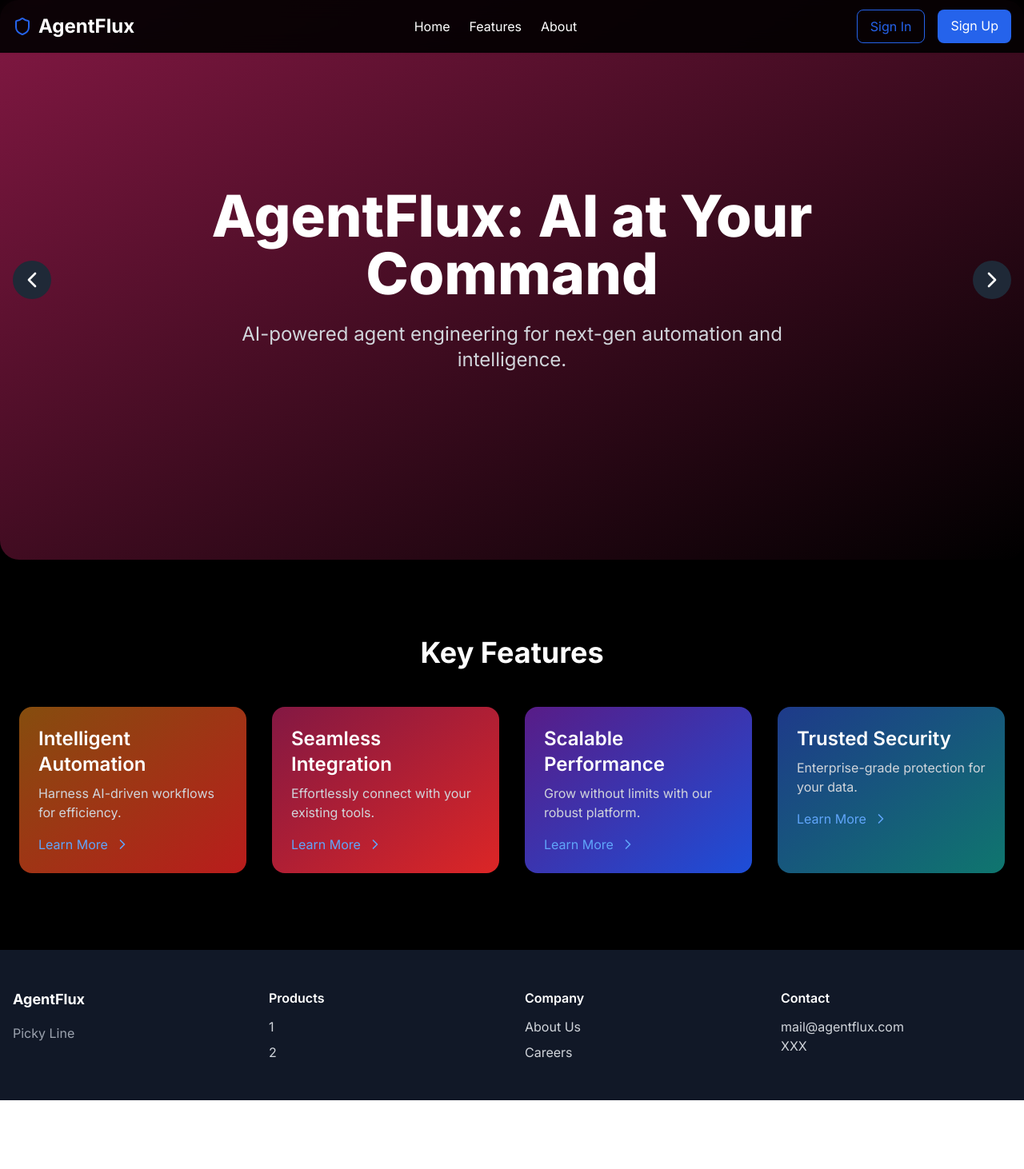
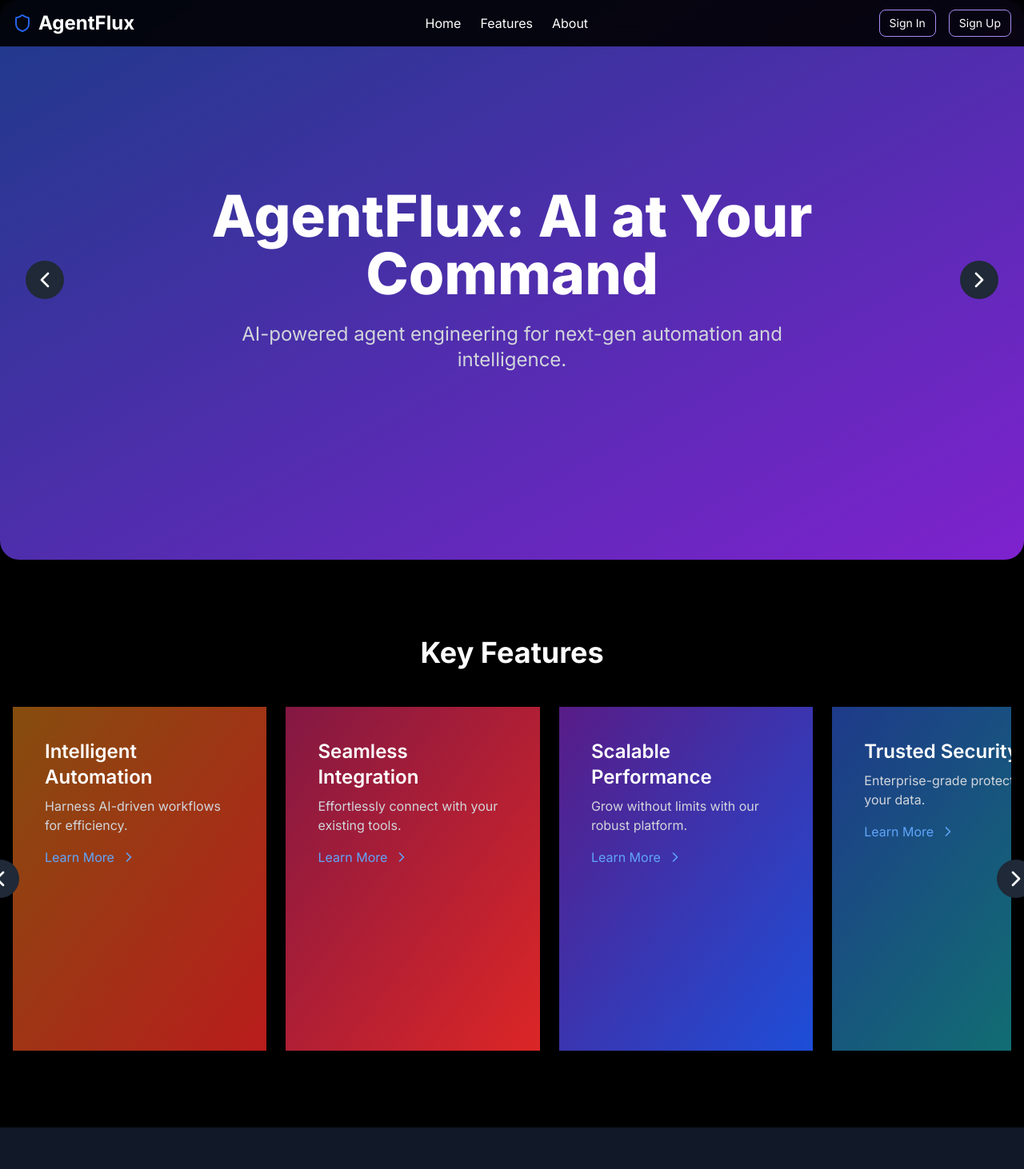
Before and after one commit to ShashankDahake7/AgentFlux, a Next.js app in the folder next-app/: page / in a window 1280 px wide. Shown: the top 1462 px of the page at 80% size. Before the commit the page ends 1376 px from the top, so only its background shows below. Built offline with nearby package versions, Linux system fonts and the light colour scheme; no server answers.

Commit message:
some ui changes

```diff
--- a/next-app/components/FeatureCard.tsx
+++ b/next-app/components/FeatureCard.tsx
@@ -15,7 +15,7 @@ interface FeatureCardProps {
 const FeatureCard: React.FC<FeatureCardProps> = ({ title, description, videoSrc, gradient }) => (
     <motion.div
         whileHover={{ scale: 1.05 }}
-        className={`relative p-6 rounded-2xl text-white shadow-lg hover:shadow-2xl transition-all overflow-hidden ${gradient || 'bg-gradient-to-br from-gray-900 to-gray-800'}`}
+        className={`relative p-10 text-white shadow-lg hover:shadow-2xl transition-all overflow-hidden ${gradient || 'bg-gradient-to-br from-gray-900 to-gray-800'}`}
     >
         {/* Background Video */}
         {videoSrc && (
@@ -25,7 +25,7 @@ const FeatureCard: React.FC<FeatureCardProps> = ({ title, description, videoSrc,
         )}
 
         {/* Content */}
-        <div className="relative z-10">
+        <div className="h-[350px] relative z-10">
             <h3 className="text-2xl font-semibold mb-2">{title}</h3>
             <p className="text-gray-300 mb-4">{description}</p>
             <Link
--- a/next-app/components/Header.tsx
+++ b/next-app/components/Header.tsx
@@ -52,13 +52,13 @@ export const Header: React.FC<HeaderProps> = ({ user }) => {
             <>
               <Link
                 href="/playground"
-                className="px-4 py-2 bg-green-600 text-white-600 border rounded-lg hover:bg-blue-600 transition"
+                className="px-3 py-1.5 text-sm bg-black-600 text-white-600 border border-violet-400 rounded-lg hover:bg-gray-600 transition"
               >
                 Access Playgrounds
               </Link>
               <button
                 onClick={handleSignOut}
-                className="px-4 py-2 bg-red-600 text-white rounded-lg hover:bg-red-700 transition"
+                className="px-3 py-1.5 text-sm bg-black-600 text-white border border-violet-400 rounded-lg hover:bg-gray-700 transition"
               >
                 Sign Out
               </button>
@@ -67,13 +67,13 @@ export const Header: React.FC<HeaderProps> = ({ user }) => {
             <>
               <Link
                 href="/signin"
-                className="px-4 py-2 text-blue-600 border border-blue-600 rounded-lg hover:bg-blue-50 transition"
+                className="px-3 py-1.5 text-sm text-black-600 border border-violet-400 rounded-lg hover:bg-gray-700 transition"
               >
                 Sign In
               </Link>
               <Link
                 href="/signup"
-                className="px-4 py-2 bg-blue-600 text-white rounded-lg hover:bg-blue-700 transition"
+                className="px-3 py-1.5 text-sm bg-black-600 text-white border border-violet-400 rounded-lg hover:bg-gray-700 transition"
               >
                 Sign Up
               </Link>
@@ -118,7 +118,7 @@ export const Header: React.FC<HeaderProps> = ({ user }) => {
                     </Link>
                     <button
                       onClick={handleSignOut}
-                      className="w-full text-center px-4 py-2 bg-red-600 text-white rounded-lg hover:bg-red-700 transition"
+                      className="w-full text-center px-4 py-2 text-sm bg-red-600 text-white rounded-lg hover:bg-red-700 transition"
                     >
                       Sign Out
                     </button>
@@ -134,7 +134,7 @@ export const Header: React.FC<HeaderProps> = ({ user }) => {
                     </Link>
                     <Link
                       href="/signup"
-                      className="w-full text-center px-4 py-2 bg-blue-600 text-white rounded-lg hover:bg-blue-700 transition"
+                      className="w-full text-center px-4 py-2 text-sm bg-blue-600 text-white rounded-lg hover:bg-blue-700 transition"
                       onClick={toggleMenu}
                     >
                       Sign Up
--- a/next-app/components/HomePage.tsx
+++ b/next-app/components/HomePage.tsx
@@ -1,7 +1,6 @@
 'use client';
 
 import React, { useEffect, useState } from 'react';
-import Link from 'next/link';
 import { Header } from './Header';
 import { Footer } from './Footer';
 import FeatureCard from './FeatureCard';
@@ -11,14 +10,24 @@ import { motion } from 'framer-motion';
 import { ChevronLeft, ChevronRight } from 'lucide-react';
 
 const slides = [
-  { title: 'AgentFlux: AI at Your Command', description: 'AI-powered agent engineering for next-gen automation and intelligence.', gradient: 'bg-gradient-to-br from-pink-900 to-skyblue-700' },
-  { title: 'Revolutionize Automation', description: 'Leverage AI workflows that integrate seamlessly with your tools.', gradient: 'bg-gradient-to-br from-blue-900 to-purple-700' },
+  { title: 'AgentFlux: AI at Your Command', description: 'AI-powered agent engineering for next-gen automation and intelligence.', gradient: 'bg-gradient-to-br from-blue-900 to-purple-700' },
+  { title: 'Revolutionize Automation', description: 'Leverage AI workflows that integrate seamlessly with your tools.', gradient: 'bg-gradient-to-br from-pink-900 to-black-700' },
   { title: 'Scalable & Secure', description: 'Grow without limits with enterprise-grade security.', gradient: 'bg-gradient-to-br from-green-900 to-teal-700' },
+];
+
+const featureCards = [
+  { title: "Intelligent Automation", description: "Harness AI-driven workflows for efficiency.", gradient: "bg-gradient-to-br from-yellow-800 to-red-700" },
+  { title: "Seamless Integration", description: "Effortlessly connect with your existing tools.", gradient: "bg-gradient-to-br from-pink-900 to-red-600" },
+  { title: "Scalable Performance", description: "Grow without limits with our robust platform.", gradient: "bg-gradient-to-br from-purple-900 to-blue-700" },
+  { title: "Trusted Security", description: "Enterprise-grade protection for your data.", gradient: "bg-gradient-to-br from-blue-900 to-teal-700" },
+  { title: "Advanced Analytics", description: "Unlock insights with AI-powered analytics.", gradient: "bg-gradient-to-br from-green-800 to-teal-600" },
+  { title: "Custom Workflows", description: "Create tailored workflows for unique use cases.", gradient: "bg-gradient-to-br from-orange-900 to-red-500" },
 ];
 
 export const HomePage: React.FC = () => {
   const [user, setUser] = useState<any>(null);
   const [currentSlide, setCurrentSlide] = useState(0);
+  const [currentFeatureIndex, setCurrentFeatureIndex] = useState(0); // State for feature scrolling
 
   useEffect(() => {
     const unsubscribe = onAuthStateChanged(auth, (currentUser) => {
@@ -35,10 +44,19 @@ export const HomePage: React.FC = () => {
     setCurrentSlide((prev) => (prev - 1 + slides.length) % slides.length);
   };
 
+  const nextFeature = () => {
+    setCurrentFeatureIndex((prev) => Math.min(prev + 1, featureCards.length - 3)); // Dynamically calculate max scroll
+  };
+
+  const prevFeature = () => {
+    setCurrentFeatureIndex((prev) => Math.max(prev - 1, 0)); // Ensure we don't scroll past the first card
+  };
+
   return (
     <div className="min-h-screen bg-black text-white relative">
       <Header user={user} />
 
+      {/* Slides Section */}
       <div className="relative w-full overflow-hidden h-[700px] flex items-center justify-center">
         <motion.div
           key={currentSlide}
@@ -50,20 +68,47 @@ export const HomePage: React.FC = () => {
         >
           <div className="text-center max-w-3xl">
             <h1 className="text-5xl md:text-7xl font-extrabold mb-6">{slides[currentSlide].title}</h1>
-            <p className="text-lg md:text-2xl text-gray-300">{slides[currentSlide].description}</p>
+            <p className="text-lg md:text-2xl text-gray-300 ">{slides[currentSlide].description}</p>
           </div>
         </motion.div>
-        <button onClick={prevSlide} className="absolute left-4 p-2 bg-gray-800 rounded-full hover:bg-gray-700 transition"><ChevronLeft size={32} /></button>
-        <button onClick={nextSlide} className="absolute right-4 p-2 bg-gray-800 rounded-full hover:bg-gray-700 transition"><ChevronRight size={32} /></button>
+        <button onClick={prevSlide} className="absolute left-8 p-2 bg-gray-800 rounded-full hover:bg-gray-700 transition"><ChevronLeft size={32} /></button>
+        <button onClick={nextSlide} className="absolute right-8 p-2 bg-gray-800 rounded-full hover:bg-gray-700 transition"><ChevronRight size={32} /></button>
       </div>
 
-      <section className="container mx-auto px-6 py-24">
+      {/* Key Features Section */}
+      <section className="container mx-auto px-4 py-24">
         <h2 className="text-4xl font-bold text-center mb-12">Key Features</h2>
-        <div className="grid grid-cols-1 sm:grid-cols-2 lg:grid-cols-4 gap-8">
-          <FeatureCard title="Intelligent Automation" description="Harness AI-driven workflows for efficiency." gradient="bg-gradient-to-br from-yellow-800 to-red-700" />
-          <FeatureCard title="Seamless Integration" description="Effortlessly connect with your existing tools." gradient="bg-gradient-to-br from-pink-900 to-red-600" />
-          <FeatureCard title="Scalable Performance" description="Grow without limits with our robust platform." gradient="bg-gradient-to-br from-purple-900 to-blue-700" />
-          <FeatureCard title="Trusted Security" description="Enterprise-grade protection for your data." gradient="bg-gradient-to-br from-blue-900 to-teal-700" />
+        <div className="relative">
+          <div className="overflow-hidden">
+            <div
+              className="flex transition-transform duration-300 gap-6"
+              style={{
+                transform: `translateX(-${currentFeatureIndex * (24 + 2)}%)`, // Adjust for smaller width
+              }}
+            >
+              {featureCards.map((card, index) => (
+                <div key={index} className="min-w-[calc(28%-2rem)]"> {/* Reduced card width */}
+                  <FeatureCard title={card.title} description={card.description} gradient={card.gradient} />
+                </div>
+              ))}
+            </div>
+          </div>
+
+          {/* Left arrow button */}
+          <button
+            onClick={prevFeature}
+            className="absolute top-1/2 left-[-40px] transform -translate-y-1/2 bg-gray-800 text-white p-2 rounded-full z-10"
+          >
+            <ChevronLeft size={32} />
+          </button>
+
+          {/* Right arrow button */}
+          <button
+            onClick={nextFeature}
+            className="absolute top-1/2 right-[-30px] transform -translate-y-1/2 bg-gray-800 text-white p-2 rounded-full z-10"
+          >
+            <ChevronRight size={32} />
+          </button>
         </div>
       </section>
 
```
